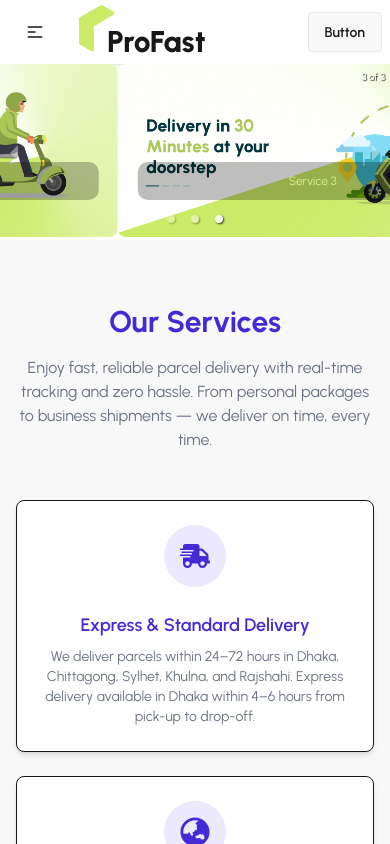
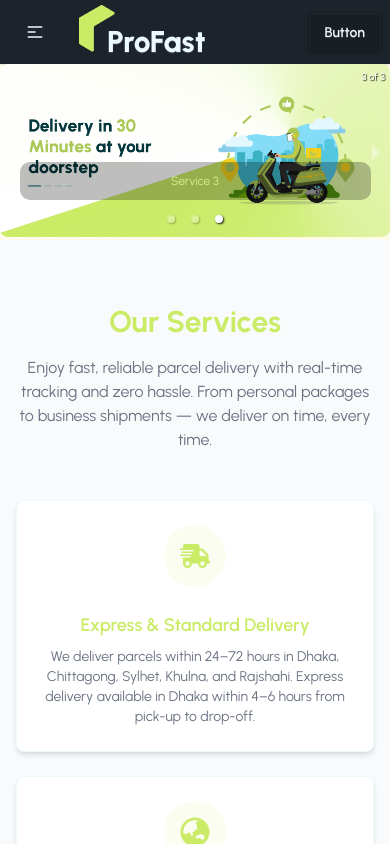
Before and after one commit to sheaf-hassan/zap-shift-clint, a React (Vite) app: page / in a window 390 px wide. Shown: the top 844 px of the page. Built offline with nearby package versions, Linux system fonts and the light colour scheme.

Commit message:
Merchant Part Done

```diff
--- a/src/index.css
+++ b/src/index.css
@@ -1,6 +1,15 @@
 @import url('https://fonts.googleapis.com/css2?family=Urbanist:ital,wght@0,100..900;1,100..900&display=swap');
 @import "tailwindcss";
-@plugin "daisyui";
+@plugin "daisyui"{
+   themes: light --default, dark;
+ }
+
+@plugin "daisyui/theme" {
+  name: "dark";
+  default: true;
+  --color-primary: #CAEB66;
+  --color-secondary: teal;
+}
 
 .font-urbanist {
   font-family: "Urbanist", sans-serif;
--- /dev/null
+++ b/src/pages/Home/BeMerchant/BeMerchant.jsx
@@ -0,0 +1,26 @@
+import React from "react";
+import location from "../../../assets/location-merchant.png"
+
+const BeMerchant = () => {
+  return (
+    <div data-aos="zoom-in-up" className="bg-[#03373D] bg-[url('assets/be-a-merchant-bg.png')] bg-no-repeat rounded-4xl p-20">
+      <div className="hero-content flex-col lg:flex-row-reverse">
+        <img
+          src={location}
+          className="max-w-sm rounded-lg shadow-2xl"
+        />
+        <div>
+          <h1 className="text-5xl font-bold">Merchant and Customer Satisfaction is Our First Priority</h1>
+          <p className="py-6">
+            We offer the lowest delivery charge with the highest value along with 100% safety of your product. Pathao courier delivers your parcels in every corner of Bangladesh right on time.
+          </p>
+          <button className="btn btn-primary rounded-full text-black">Become A Merchant</button>
+          <button className="btn btn-primary btn-outline rounded-full ms-4 text-primary hover:text-black">Become A Merchant</button>
+        </div>
+      </div>
+    </div>
+
+  );
+};
+
+export default BeMerchant;
--- a/src/pages/Home/Benefits/Benefits.jsx
+++ b/src/pages/Home/Benefits/Benefits.jsx
@@ -34,7 +34,9 @@
       {/* Top Dotted Line */}
       <div className="max-w-6xl mx-auto mb-14 border-t-2 border-dotted border-gray-300"></div>
 
-
+      <h2 className="text-3xl text-green-900 font-bold text-center mb-10">
+        Why Choose Us
+      </h2>
 
       <div className="space-y-8 max-w-6xl mx-auto">
         {benefits.map((item) => (
--- a/src/pages/Home/Home/Home.jsx
+++ b/src/pages/Home/Home/Home.jsx
@@ -3,17 +3,19 @@
 import Services from '../Services/Services';
 import ClientLogosSlider from '../ClientLogosSlider/ClientLogosSlider';
 import Benefits from '../Benefits/Benefits';
+import BeMerchant from '../BeMerchant/BeMerchant';
 
 
 
 
 const Home = () => {
   return (
-    <div>
+    <div className='bg-amber-50'>
       <Banner></Banner>
       <Services></Services>
       <ClientLogosSlider></ClientLogosSlider>
       <Benefits></Benefits>
+      <BeMerchant></BeMerchant>
     </div>
   );
 };
--- a/src/pages/Home/Services/ServiceCard.jsx
+++ b/src/pages/Home/Services/ServiceCard.jsx
@@ -3,7 +3,7 @@
 const ServiceCard = ({ service }) => {
     const {icon: Icon, title, description} = service
   return (
-    <div className="card bg-base-100 shadow-md hover:shadow-xl hover:-translate-y-1 transition duration-300 border hover:bg-[#CAEB66]">
+    <div className="card bg-white shadow-md hover:shadow-xl hover:-translate-y-1 transition duration-300 border hover:bg-[#CAEB66]">
       <div className="card-body items-center text-center">
 
         {/* Icon */}
--- a/src/pages/Home/Services/Services.jsx
+++ b/src/pages/Home/Services/Services.jsx
@@ -52,7 +52,7 @@
   ];
 
   return (
-    <section className="py-16 px-4 md:px-8 lg:px-16 bg-base-200">
+    <section className="py-16 px-4 md:px-8 lg:px-16 bg-gray-50">
 
       {/* Header */}
       <div className="text-center max-w-2xl mx-auto mb-12">
```
